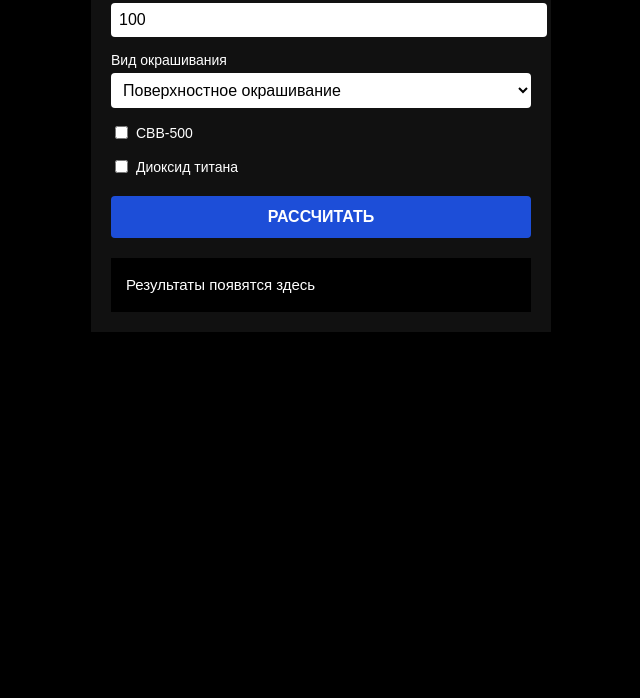
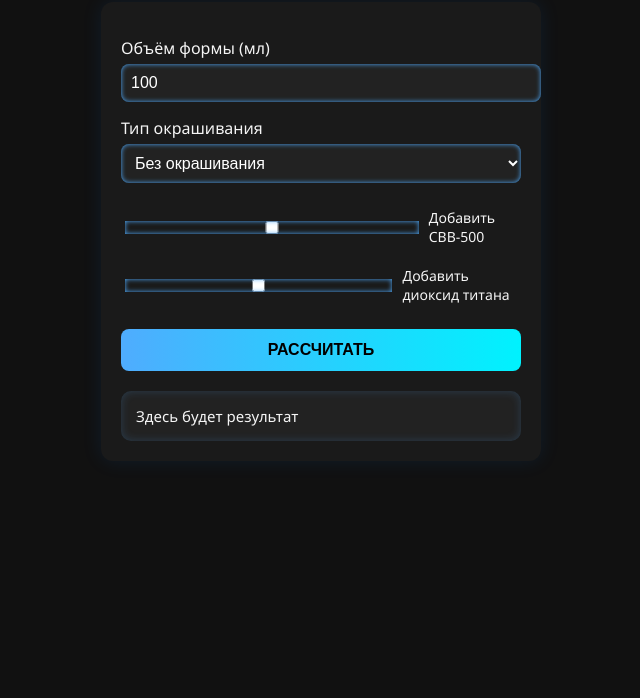
Before and after one commit to Ivan7150/gypsum-webapp, a plain HTML site: page index.html in a window 1280 px wide. Shown: the part 102-800 px from the top of the page, without its empty margins (319-959 px from the left). Drawn offline with Linux system fonts and the light colour scheme; a script that the page names is missing.

Commit message:
Update index.html

```diff
--- a/index.html
+++ b/index.html
@@ -1,51 +1,112 @@
 <!DOCTYPE html>
 <html lang="ru">
 <head>
-  <meta charset="UTF-8">
-  <title>Калькулятор гипса</title>
-  <meta name="viewport" content="width=device-width, initial-scale=1">
+  <meta charset="UTF-8" />
+  <meta name="viewport" content="width=device-width, initial-scale=1" />
+  <title>GypsumX UltraMix Калькулятор</title>
   <style>
-    body { margin: 0; font-family: Arial, sans-serif; background-color: #000; color: white; }
-    .container { max-width: 420px; margin: 0 auto; padding: 20px; background-color: #111; }
-    h2 { font-size: 22px; font-weight: bold; margin-bottom: 20px; }
-    label { display: block; margin-top: 15px; font-size: 14px; }
-    input[type="number"], select {
-      width: 100%; padding: 8px; margin-top: 5px; font-size: 16px;
-      border: none; border-radius: 4px; background-color: #fff; color: #000;
+    body {
+      margin: 0;
+      font-family: 'Segoe UI', sans-serif;
+      background-color: #111;
+      color: #f5f5f5;
+      display: flex;
+      flex-direction: column;
+      align-items: center;
+      padding: 20px;
     }
-    .checkbox-group { margin-top: 10px; }
-    .checkbox-group label { display: flex; align-items: center; font-size: 14px; }
-    .checkbox-group input { margin-right: 8px; }
+    h1 {
+      color: #4facfe;
+      text-align: center;
+      margin-bottom: 20px;
+    }
+    .calc-box {
+      background: #1a1a1a;
+      padding: 20px;
+      border-radius: 12px;
+      width: 100%;
+      max-width: 400px;
+      box-shadow: 0 0 20px rgba(0, 128, 255, 0.1);
+    }
+    label {
+      display: block;
+      margin-top: 15px;
+      margin-bottom: 5px;
+      font-weight: 500;
+    }
+    input, select {
+      width: 100%;
+      padding: 10px;
+      border: none;
+      border-radius: 8px;
+      background-color: #222;
+      color: #fff;
+      font-size: 16px;
+      outline: none;
+      box-shadow: inset 0 0 5px #4facfe;
+    }
+    .checkbox-group {
+      display: flex;
+      flex-direction: column;
+      margin-top: 10px;
+    }
+    .checkbox-group label {
+      display: flex;
+      align-items: center;
+      font-size: 14px;
+    }
+    .checkbox-group input {
+      margin-right: 10px;
+    }
     button {
-      margin-top: 20px; width: 100%; background-color: #1d4ed8;
-      color: white; border: none; padding: 12px; font-size: 16px;
-      font-weight: bold; border-radius: 4px; cursor: pointer;
+      margin-top: 20px;
+      width: 100%;
+      padding: 12px;
+      font-size: 16px;
+      border: none;
+      border-radius: 8px;
+      background: linear-gradient(90deg, #4facfe 0%, #00f2fe 100%);
+      color: #000;
+      font-weight: bold;
+      cursor: pointer;
+      transition: 0.2s;
     }
-    .results { margin-top: 20px; background-color: #000; padding: 15px; font-size: 15px; line-height: 1.6; }
+    button:hover {
+      opacity: 0.9;
+    }
+    .results {
+      margin-top: 20px;
+      padding: 15px;
+      background-color: #222;
+      border-radius: 10px;
+      font-size: 15px;
+      white-space: pre-line;
+      box-shadow: inset 0 0 10px rgba(79, 172, 254, 0.2);
+    }
   </style>
 </head>
 <body>
-  <div class="container">
-    <h2>Калькулятор литейщика</h2>
+  <h1>Калькулятор UltraMix</h1>
+  <div class="calc-box">
     <label>Объём формы (мл)</label>
-    <input type="number" id="volume" value="100" min="1">
+    <input type="number" id="volume" value="100" min="1" />
 
-    <label>Вид окрашивания</label>
+    <label>Тип окрашивания</label>
     <select id="colorType">
-      <option value="none">Поверхностное окрашивание</option>
-      <option value="pigment">Сухой железоокисный пигмент</option>
+      <option value="none">Без окрашивания</option>
+      <option value="pigment">Сухой пигмент</option>
       <option value="koler">Жидкий колер</option>
     </select>
 
     <div class="checkbox-group">
-      <label><input type="checkbox" id="cbb"> CBB-500</label>
-      <label><input type="checkbox" id="tio2"> Диоксид титана</label>
+      <label><input type="checkbox" id="cbb" /> Добавить CBB-500</label>
+      <label><input type="checkbox" id="tio2" /> Добавить диоксид титана</label>
     </div>
 
     <button onclick="calculate()">РАССЧИТАТЬ</button>
     <button id="send" style="display:none">ОТПРАВИТЬ В ЧАТ</button>
 
-    <div class="results" id="output">Результаты появятся здесь</div>
+    <div class="results" id="output">Здесь будет результат</div>
   </div>
 
   <script src="https://telegram.org/js/telegram-web-app.js"></script>
@@ -67,13 +128,15 @@
       const cbbGr = cbb ? 6 * k : 0;
       const tio2Gr = tio2 ? (cbb ? 4 : (colorType === "none" ? 12 : 4)) * k : 0;
 
-      let result = `📐 Расчёт для ${volume} мл:\nГипс: ${gips.toFixed(1)} г\nВода: ${water.toFixed(1)} мл\n`;
-      if (colorType === "koler") result += `Колер: до ${color.toFixed(1)} г\n`;
-      if (colorType === "pigment") result += `Пигмент: до ${color.toFixed(1)} г\n`;
-      if (cbb) result += `CBB-500: до ${cbbGr.toFixed(1)} г\n`;
-      if (tio2) result += `Диоксид титана: до ${tio2Gr.toFixed(1)} г`;
+      let result = `📦 Расчёт для ${volume} мл:\n`;
+      result += `🧱 Гипс: ${gips.toFixed(1)} г\n`;
+      result += `💧 Вода: ${water.toFixed(1)} мл\n`;
+      if (colorType === "koler") result += `🎨 Колер: до ${color.toFixed(1)} г\n`;
+      if (colorType === "pigment") result += `🧪 Пигмент: до ${color.toFixed(1)} г\n`;
+      if (cbb) result += `⚙️ CBB-500: до ${cbbGr.toFixed(1)} г\n`;
+      if (tio2) result += `🌕 Диоксид титана: до ${tio2Gr.toFixed(1)} г`;
 
-      document.getElementById('output').innerText = result.replace(/\n/g, '\n');
+      document.getElementById('output').innerText = result;
       sendBtn.style.display = "block";
       sendBtn.onclick = () => tg.sendData(result);
     }
```
